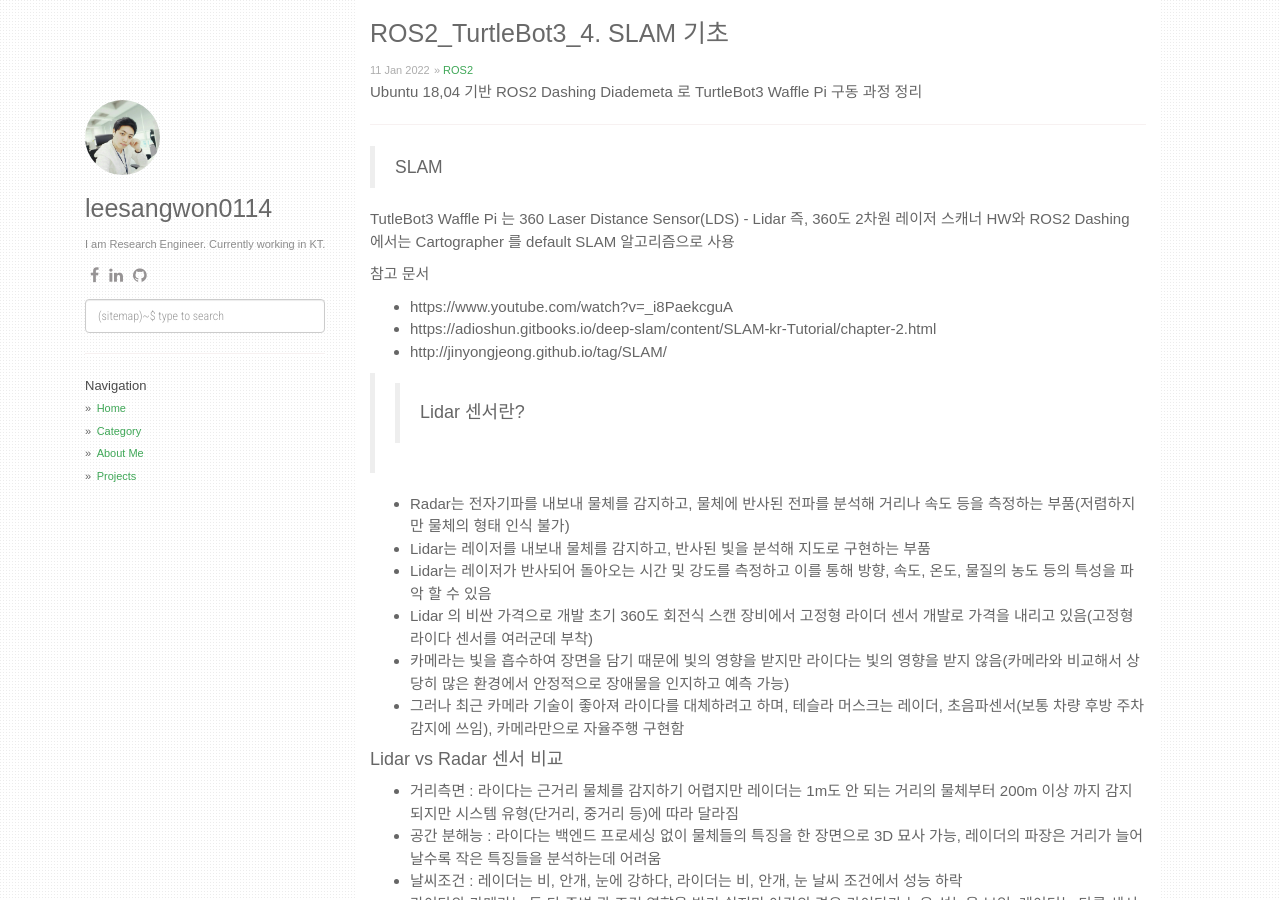
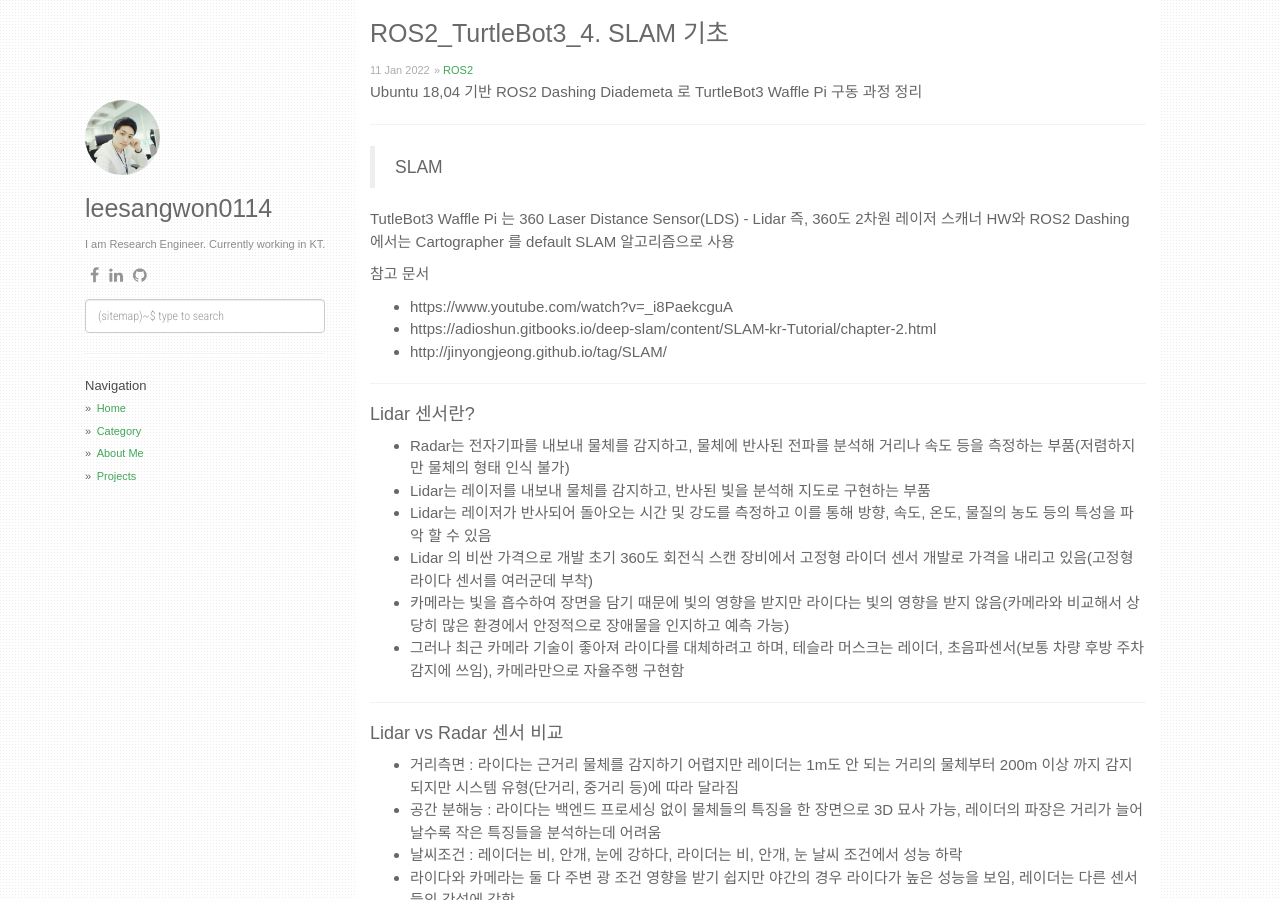
Before and after one commit to leesangwon0114/leesangwon0114.github.io, a Jekyll site: the page built from _posts/2022-01-12-ROS2_TurtleBot3_4.SLAM 기초.markdown, in a window 1280 px wide and 900 px high. Built offline with Jekyll 4.4.1, drawn with Linux system fonts in a browser that asks for light colours; nearby versions of some CDN libraries; formulas are drawn with MathJax 3; comment, search, counter and statistics services are not loaded.

Commit message:
Add line

```diff
--- a/_posts/2022-01-12-ROS2_TurtleBot3_4.SLAM 기초.markdown
+++ b/_posts/2022-01-12-ROS2_TurtleBot3_4.SLAM 기초.markdown
@@ -20,7 +20,9 @@ TutleBot3 Waffle Pi 는 360 Laser Distance Sensor(LDS) - Lidar 즉, 360도 2차
 - https://adioshun.gitbooks.io/deep-slam/content/SLAM-kr-Tutorial/chapter-2.html
 - http://jinyongjeong.github.io/tag/SLAM/
 
->> #### Lidar 센서란?
+---
+
+#### Lidar 센서란?
 
 - Radar는 전자기파를 내보내 물체를 감지하고, 물체에 반사된 전파를 분석해 거리나 속도 등을 측정하는 부품(저렴하지만 물체의 형태 인식 불가)
 - Lidar는 레이저를 내보내 물체를 감지하고, 반사된 빛을 분석해 지도로 구현하는 부품
@@ -29,6 +31,8 @@ TutleBot3 Waffle Pi 는 360 Laser Distance Sensor(LDS) - Lidar 즉, 360도 2차
 - 카메라는 빛을 흡수하여 장면을 담기 때문에 빛의 영향을 받지만 라이다는 빛의 영향을 받지 않음(카메라와 비교해서 상당히 많은 환경에서 안정적으로 장애물을 인지하고 예측 가능)
 - 그러나 최근 카메라 기술이 좋아져 라이다를 대체하려고 하며, 테슬라 머스크는 레이더, 초음파센서(보통 차량 후방 주차감지에 쓰임), 카메라만으로 자율주행 구현함
 
+---
+
 #### Lidar vs Radar 센서 비교
 
 - 거리측면 : 라이다는 근거리 물체를 감지하기 어렵지만 레이더는 1m도 안 되는 거리의 물체부터 200m 이상 까지 감지되지만 시스템 유형(단거리, 중거리 등)에 따라 달라짐
@@ -36,17 +40,23 @@ TutleBot3 Waffle Pi 는 360 Laser Distance Sensor(LDS) - Lidar 즉, 360도 2차
 - 날씨조건 : 레이더는 비, 안개, 눈에 강하다, 라이더는 비, 안개, 눈 날씨 조건에서 성능 하락
 - 라이다와 카메라는 둘 다 주변 광 조건 영향을 받기 쉽지만 야간의 경우 라이다가 높은 성능을 보임, 레이더는 다른 센서들의 간섭에 강함
 
+---
+
 #### Lidar SLAM
 
 - Lidar sensor 입력을 기반으로 localization 과 Mapping 수행
 - LOAM 이 대표적인 SOTA알고리즘 중 하나임
 - https://www.ri.cmu.edu/pub_files/2014/7/Ji_LidarMapping_RSS2014_v8.pdf
 
+---
+
 #### Visual SLAM 카메라
 
 - 단안카메라 : 카메라 하나만 사용(거리정보를 상실하며, 진정한 스케일 확인 불가)
 - 양안카메라 : 두 카메라의 거리 정보를 기반으로 깊이를 추정(실내외 모두 사용 가능)
 - 깊이카메라 : Time of Flight(TOF) 또는 적외선 구조광 방식으로 측정해 깊이 값을 예측(좁은 범위, 높은 노이즈, 작은 시야, 햇빛에 쉽게 노출, 투과 물질 측정 불가)
+
+---
 
 #### 고전적인 시각적 SLAM 프레임 워크
 
@@ -86,6 +96,8 @@ TutleBot3 Waffle Pi 는 360 Laser Distance Sensor(LDS) - Lidar 즉, 360도 2차
 - 맵핑
     - 맵을 빌드하는 과정
 
+---
+
 #### SLAM 문제의 수학적 표현
 
 * 모션 모델 (motion model)
```
